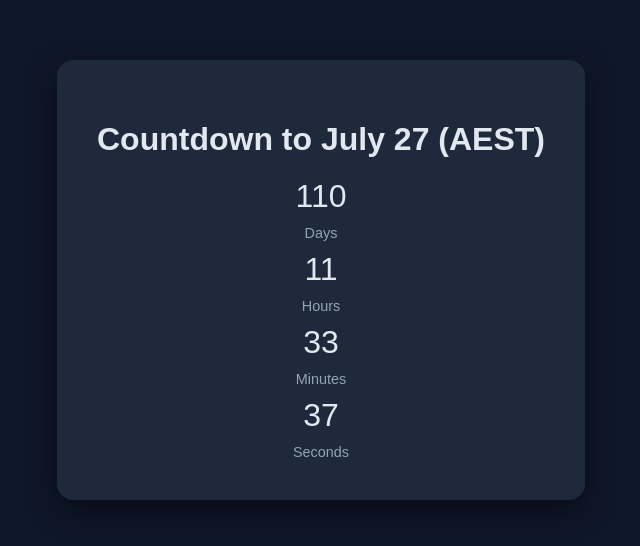
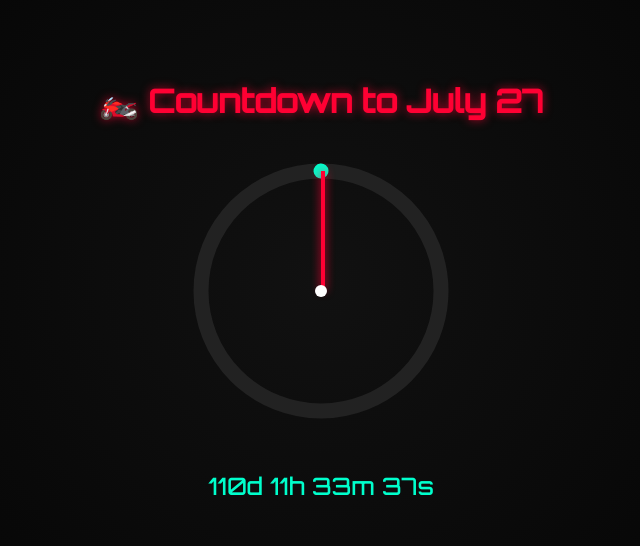
Before and after one commit to mattduo/countdown, a plain HTML site: page index.html in a window 1280 px wide. Shown: the part 120-666 px from the top of the page, without its empty margins (319-959 px from the left). Drawn offline with Linux system fonts and the light colour scheme.

Commit message:
Update index.html

```diff
--- a/index.html
+++ b/index.html
@@ -2,65 +2,107 @@
 <html lang="en">
 <head>
   <meta charset="UTF-8">
-  <title>Countdown to July 27 (AEST)</title>
+  <title>Motorcycle Countdown Gauge</title>
+
+  <link href="https://fonts.googleapis.com/css2?family=Orbitron:wght@500&display=swap" rel="stylesheet">
+
   <style>
     body {
-      font-family: Arial, sans-serif;
-      text-align: center;
-      background: #0f172a;
-      color: #e2e8f0;
+      margin: 0;
+      height: 100vh;
+      background: radial-gradient(circle, #111, #000);
       display: flex;
       justify-content: center;
       align-items: center;
-      height: 100vh;
-      margin: 0;
+      font-family: 'Orbitron', sans-serif;
+      color: #00ffcc;
     }
+
     .container {
-      background: #1e293b;
-      padding: 40px;
-      border-radius: 16px;
-      box-shadow: 0 10px 30px rgba(0,0,0,0.5);
+      text-align: center;
     }
+
     h1 {
+      color: #ff0033;
       margin-bottom: 20px;
+      text-shadow: 0 0 10px #ff0033aa;
     }
+
+    /* Gauge */
+    .gauge {
+      width: 300px;
+      height: 300px;
+      margin: 0 auto 30px;
+      position: relative;
+    }
+
+    svg {
+      transform: rotate(-90deg);
+    }
+
+    .needle {
+      position: absolute;
+      width: 4px;
+      height: 120px;
+      background: #ff0033;
+      top: 30px;
+      left: 50%;
+      transform-origin: bottom center;
+      transform: rotate(0deg);
+      box-shadow: 0 0 10px #ff0033;
+    }
+
+    .center-dot {
+      position: absolute;
+      width: 12px;
+      height: 12px;
+      background: #fff;
+      border-radius: 50%;
+      top: 50%;
+      left: 50%;
+      transform: translate(-50%, -50%);
+    }
+
+    /* Countdown text */
     .time {
-      font-size: 2rem;
-      margin: 10px 0;
-    }
-    .label {
-      font-size: 0.9rem;
-      color: #94a3b8;
+      font-size: 1.5rem;
+      margin-top: 10px;
     }
   </style>
 </head>
 <body>
+
 <div class="container">
-    <h1>Countdown to July 27 (AEST)</h1>
-    <div class="time" id="days"></div>
-    <div class="label">Days</div>
-    <div class="time" id="hours"></div>
-    <div class="label">Hours</div>
-    <div class="time" id="minutes"></div>
-    <div class="label">Minutes</div>
-    <div class="time" id="seconds"></div>
-    <div class="label">Seconds</div>
+  <h1>🏍️ Countdown to July 27</h1>
+
+  <div class="gauge">
+    <svg width="300" height="300">
+      <circle cx="150" cy="150" r="120" stroke="#222" stroke-width="15" fill="none"/>
+      <circle id="progress"
+              cx="150" cy="150" r="120"
+              stroke="#00ffcc"
+              stroke-width="15"
+              fill="none"
+              stroke-dasharray="754"
+              stroke-dashoffset="754"
+              stroke-linecap="round"/>
+    </svg>
+
+    <div class="needle" id="needle"></div>
+    <div class="center-dot"></div>
+  </div>
+
+  <div class="time" id="text"></div>
 </div>
 
 <script>
 function getAESTTargetDate() {
   const now = new Date();
-
-      // Target: July 27, current year at 00:00 AEST (UTC+10)
   const year = now.getFullYear();
 
-      // Create target in UTC first (AEST = UTC+10)
   const targetUTC = Date.UTC(year, 6, 26, 14, 0, 0);
-      // July = month 6 (0-based), minus 10 hours → 14:00 previous day UTC
-
   let targetDate = new Date(targetUTC);
 
-      // If already passed, use next year
   if (now > targetDate) {
     const nextUTC = Date.UTC(year + 1, 6, 26, 14, 0, 0);
     targetDate = new Date(nextUTC);
@@ -70,29 +112,43 @@
 }
 
 const targetDate = getAESTTargetDate();
+const startDate = new Date();
 
-    function updateCountdown() {
+const totalDuration = targetDate - startDate;
+
+function update() {
   const now = new Date();
-      const diff = targetDate - now;
+  const remaining = targetDate - now;
 
-      if (diff <= 0) {
-        document.body.innerHTML = "<h1>🎉 It's July 27 (AEST)!</h1>";
+  if (remaining <= 0) {
+    document.body.innerHTML = "<h1>🏁 IT'S JULY 27!</h1>";
     return;
   }
 
-      const seconds = Math.floor(diff / 1000) % 60;
-      const minutes = Math.floor(diff / (1000 * 60)) % 60;
-      const hours = Math.floor(diff / (1000 * 60 * 60)) % 24;
-      const days = Math.floor(diff / (1000 * 60 * 60 * 24));
+  const percent = 1 - (remaining / totalDuration);
 
-      document.getElementById("days").textContent = days;
-      document.getElementById("hours").textContent = hours;
-      document.getElementById("minutes").textContent = minutes;
-      document.getElementById("seconds").textContent = seconds;
+  // Circle progress
+  const circumference = 754;
+  const offset = circumference * (1 - percent);
+  document.getElementById("progress").style.strokeDashoffset = offset;
+
+  // Needle rotation (0 to 180 degrees)
+  const angle = percent * 180;
+  document.getElementById("needle").style.transform = `rotate(${angle}deg)`;
+
+  // Time breakdown
+  const seconds = Math.floor(remaining / 1000) % 60;
+  const minutes = Math.floor(remaining / (1000 * 60)) % 60;
+  const hours = Math.floor(remaining / (1000 * 60 * 60)) % 24;
+  const days = Math.floor(remaining / (1000 * 60 * 60 * 24));
+
+  document.getElementById("text").textContent =
+    `${days}d ${hours}h ${minutes}m ${seconds}s`;
 }
 
-    setInterval(updateCountdown, 1000);
-    updateCountdown();
+setInterval(update, 1000);
+update();
 </script>
+
 </body>
 </html>
```
Lines whose indentation alone changed are shown as unchanged.
